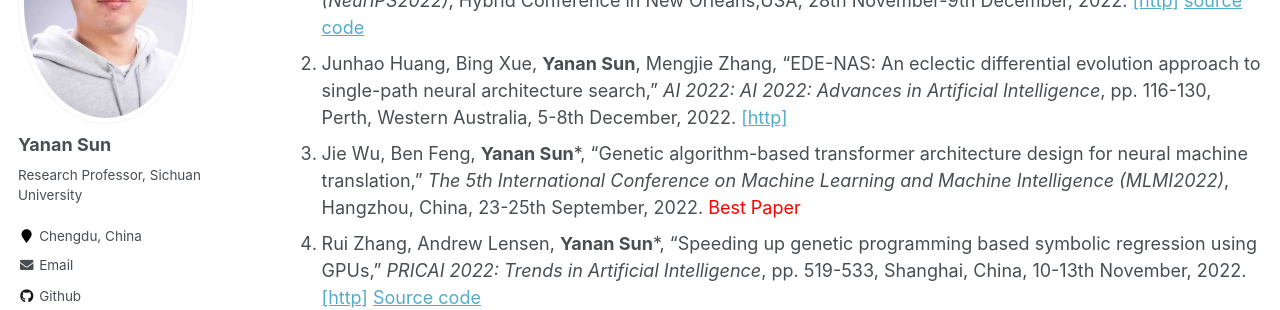
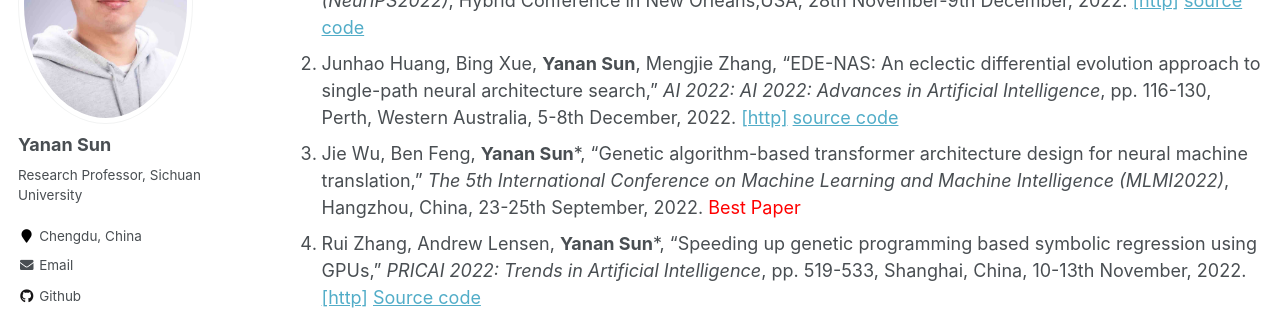
Before and after one commit to yn-sun/yn-sun.github.io, a Jekyll site: the page built from _pages/publications.md, in a window 1280 px wide and 900 px high, scrolled down 2778 px. Shown: the part 153-463 px from the top of the window. Built offline with Jekyll 4.4.1, drawn with Linux system fonts in a browser that asks for light colours; comment, search, counter and statistics services are not loaded.

Commit message:
Update publications.md

```diff
--- a/_pages/publications.md
+++ b/_pages/publications.md
@@ -39,7 +39,7 @@ author_profile: true
 
 ## Conference Papers
 1. Yuqiao Liu, Yehui Tang, Zeqiong Lv, Yunhe Wang, **Yanan Sun***, "Bridge the gap between architecture spaces via a cross-domain predictor," <i>The 36th Conference on Neural Information Processing Systems (NeurIPS2022)</i>, Hybrid Conference in New Orleans,USA, 28th November-9th December, 2022. [[http]](https://openreview.net/pdf?id=nE6vnoHz9--) [source code](https://github.com/lyq998/CDP)
-2. Junhao Huang, Bing Xue, **Yanan Sun**, Mengjie Zhang, "EDE-NAS: An eclectic differential evolution approach to single-path neural architecture search," <i>AI 2022: AI 2022: Advances in Artificial Intelligence</i>, pp. 116-130, Perth, Western Australia, 5-8th December, 2022. [[http]](https://link.springer.com/chapter/10.1007/978-3-031-22695-3_9)
+2. Junhao Huang, Bing Xue, **Yanan Sun**, Mengjie Zhang, "EDE-NAS: An eclectic differential evolution approach to single-path neural architecture search," <i>AI 2022: AI 2022: Advances in Artificial Intelligence</i>, pp. 116-130, Perth, Western Australia, 5-8th December, 2022. [[http]](https://link.springer.com/chapter/10.1007/978-3-031-22695-3_9) [source code](https://github.com/HuangJunh/EDE-NAS)
 3. Jie Wu, Ben Feng, **Yanan Sun***, "Genetic algorithm-based transformer architecture design for neural machine translation," <i>The 5th International Conference on Machine Learning and Machine Intelligence (MLMI2022)</i>, Hangzhou, China, 23-25th September, 2022. <span style="color: #FF0000">Best Paper</span>
 4. Rui Zhang, Andrew Lensen, **Yanan Sun***, "Speeding up genetic programming based symbolic regression using GPUs," <i>PRICAI 2022: Trends in Artificial Intelligence</i>, pp. 519-533, Shanghai, China, 10-13th November, 2022. [[http]](https://link.springer.com/chapter/10.1007/978-3-031-20862-1_38) [Source code](https://github.com/RayZhhh/SymbolicRegressionGPU)
 5. Jie Wu, **Yanan Sun***, "Adaptively joint pixel-wise semantic correlation in surface normal estimation," <i>International Joint Conference on Neural Networks (IJCNN 2022)</i>, Padua, Italy, 18-23th July, 2022. [[http]](https://ieeexplore.ieee.org/abstract/document/9892847)
```
